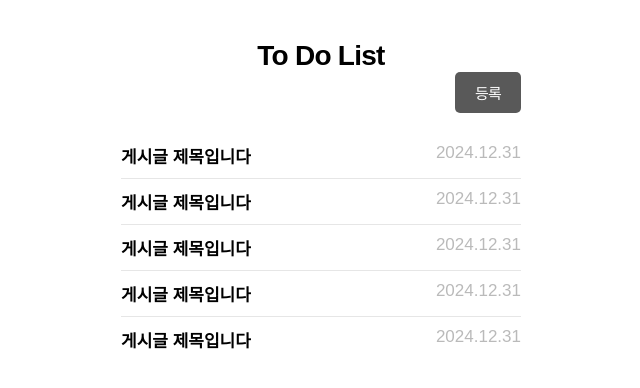
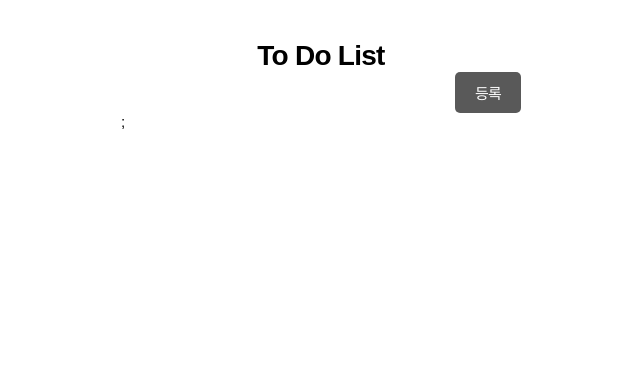
Before and after one commit to black648/nft-frontend, a Next.js app: page / in a window 1280 px wide. Shown: the top 388 px of the page, without its empty margins (319-959 px from the left). Built offline with nearby package versions, Linux system fonts and the light colour scheme.

Commit message:
Read 기능 구현 (등록일 기준 내림차순)

```diff
--- a/src/components/TodoList.tsx
+++ b/src/components/TodoList.tsx
@@ -1,6 +1,7 @@
 import styles from "../../styles/todo.module.css";
-import {useDispatch} from "react-redux";
+import {useDispatch, useSelector} from "react-redux";
 import {displayModal} from "../store/modalSlice";
+import {selectList} from "../store/selectTodo";
 
 
 const TodoList = () => {
@@ -10,6 +11,8 @@ const TodoList = () => {
         dispatch(displayModal(true));
     };
 
+    const todos = useSelector(selectList);
+
     return (
         <>
             <div className={styles.listWrap}>
@@ -18,36 +21,14 @@ const TodoList = () => {
                     <button className={styles.btnRegist} onClick={() => displayModalHandler()}>등록</button>
                 </div>
                 <ul>
-                    <li className={styles.listItem}>
-                        <button type="button">
-                            <p className={styles.title}>게시글 제목입니다</p>
-                            <span className={styles.date}>2024.12.31</span>
-                        </button>
-                    </li>
-                    <li className={styles.listItem}>
-                        <button type="button">
-                            <p className={styles.title}>게시글 제목입니다</p>
-                            <span className={styles.date}>2024.12.31</span>
-                        </button>
-                    </li>
-                    <li className={styles.listItem}>
-                        <button type="button">
-                            <p className={styles.title}>게시글 제목입니다</p>
-                            <span className={styles.date}>2024.12.31</span>
-                        </button>
-                    </li>
-                    <li className={styles.listItem}>
-                        <button type="button">
-                            <p className={styles.title}>게시글 제목입니다</p>
-                            <span className={styles.date}>2024.12.31</span>
-                        </button>
-                    </li>
-                    <li className={styles.listItem}>
-                        <button type="button">
-                            <p className={styles.title}>게시글 제목입니다</p>
-                            <span className={styles.date}>2024.12.31</span>
-                        </button>
-                    </li>
+                    { todos.map((todo) => (
+                        <li key = {todo.id} className={styles.listItem}>
+                            <button type="button">
+                                <p className={styles.title}>{todo.title}</p>
+                                <span className={styles.date}>{todo.updatedAt}</span>
+                            </button>
+                        </li>
+                    ))};
                 </ul>
             </div>
         </>
--- /dev/null
+++ b/src/store/selectTodo.ts
@@ -0,0 +1,10 @@
+// 상태에서 todos 배열을 선택하는 기본 선택자
+import {RootState} from "./store";
+import {createSelector} from "reselect";
+
+const selectTodos = (state: RootState) => state.todoSlice.todos;
+
+// todos 배열을 등록일 기준 내림차순으로 정렬하여 반환하는 선택자
+export const selectList = createSelector([selectTodos], (todos) =>
+    todos.slice().sort((a, b) => new Date(b.createdAt).getTime() - new Date(a.createdAt).getTime())
+);
```
